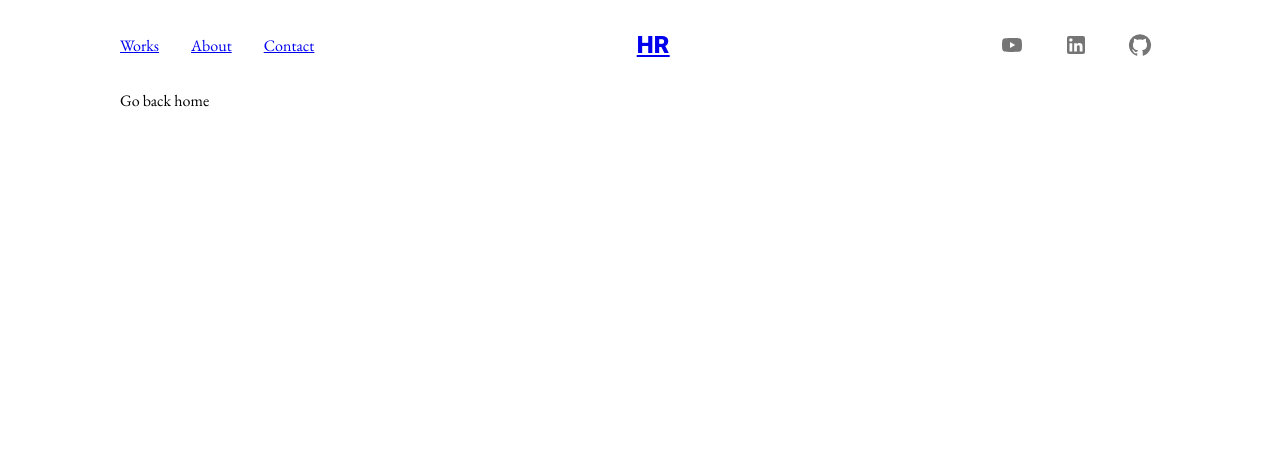
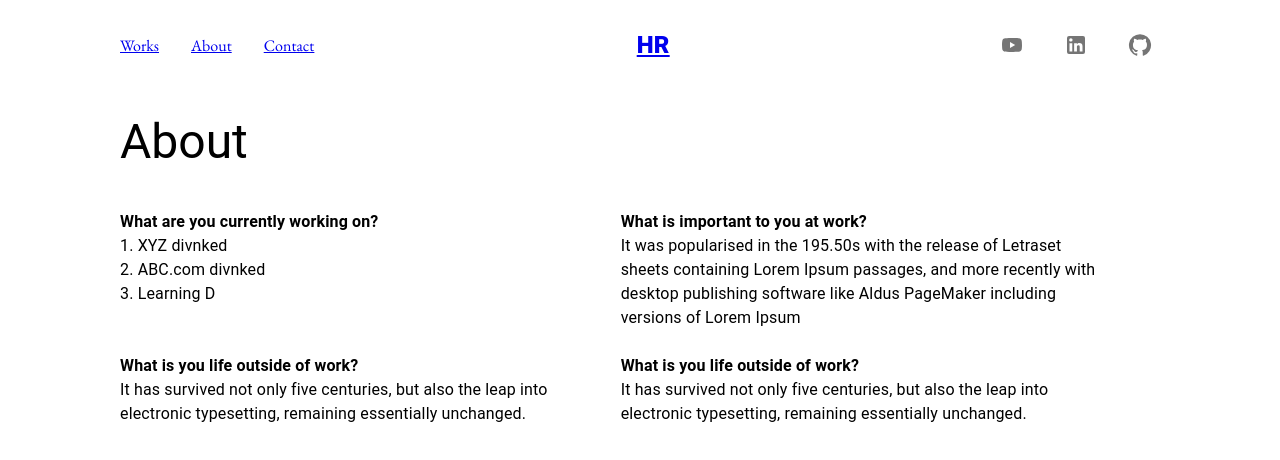
Before and after one commit to hugorydel/hugorydel-portfolio, a Next.js app: page /about in a window 1280 px wide. Shown: the top 460 px of the page. Built offline with nearby package versions, Linux system fonts and the light colour scheme.

Commit message:
Created frames for Contact, Works, and About pages

```diff
--- a/pages/about/index.tsx
+++ b/pages/about/index.tsx
@@ -1,9 +1,57 @@
 import Layout from '../../components/layout';
+import { Unstable_Grid2 as Grid, Typography } from '@mui/material';
 
 interface IndexProps {}
 
 const Index: React.FC<IndexProps> = ({}) => {
-	return <Layout>Go back home</Layout>;
+	return (
+		<Layout>
+			<Grid
+				container
+				justifyContent={'center'}
+				direction={'column'}
+				gap={5}
+				paddingTop={3}>
+				<Typography variant='h3'>About</Typography>
+				<Grid container direction='row' gap={3}>
+					<Grid xs={12} md={5.5}>
+						<Typography fontWeight={'bold'}>
+							What are you currently working on?
+						</Typography>
+						<Typography>
+							<div>
+								<div>1. XYZ divnked</div>
+								<div>2. ABC.com divnked</div>
+								<div>3. Learning D</div>
+							</div>
+						</Typography>
+					</Grid>
+					<Grid xs={12} md={5.5}>
+						<Typography fontWeight={'bold'}>What is important to you at work?</Typography>
+						<Typography>
+							It was popularised in the 195.50s with the release of Letraset sheets
+							containing Lorem Ipsum passages, and more recently with desktop publishing
+							software like Aldus PageMaker including versions of Lorem Ipsum
+						</Typography>
+					</Grid>
+					<Grid xs={12} md={5.5}>
+						<Typography fontWeight={'bold'}>What is you life outside of work?</Typography>
+						<Typography>
+							It has survived not only five centuries, but also the leap into electronic
+							typesetting, remaining essentially unchanged.
+						</Typography>
+					</Grid>
+					<Grid xs={12} md={5.5}>
+						<Typography fontWeight={'bold'}>What is you life outside of work?</Typography>
+						<Typography>
+							It has survived not only five centuries, but also the leap into electronic
+							typesetting, remaining essentially unchanged.
+						</Typography>
+					</Grid>
+				</Grid>
+			</Grid>
+		</Layout>
+	);
 };
 
 export default Index;
--- a/utils/YupValidation.ts
+++ b/utils/YupValidation.ts
@@ -4,7 +4,7 @@ const phoneNumberRegEx = /^[0-1]{2}[0-9]{9}/;
 
 const InquirySchema = yup.object().shape({
 	name: yup.string().max(50, 'Must be 50 characters or less').required('Required'),
-	email: yup.string().email('Enter a Vaid Email').required('Email is Required'),
+	email: yup.string().email('Enter a Valid Email').required('Email is Required'),
 	phoneNumber: yup.string().notRequired(),
 	// .when('phoneNumber', value =>
 	// 	value
@@ -14,7 +14,6 @@ const InquirySchema = yup.object().shape({
 	// 				.max(11, 'Invalid Phone Number')
 	// 		: yup.string().optional()
 	// )
-
 	project: yup
 		.string()
 		.max(10000, 'Must be 10,000 characters or less')
```
Also changed, not shown: components/ProjectInquiriesForm.tsx (+10 -16 lines), pages/contact/index.tsx (+21 -8 lines), pages/works/index.tsx (+38 -3 lines).
